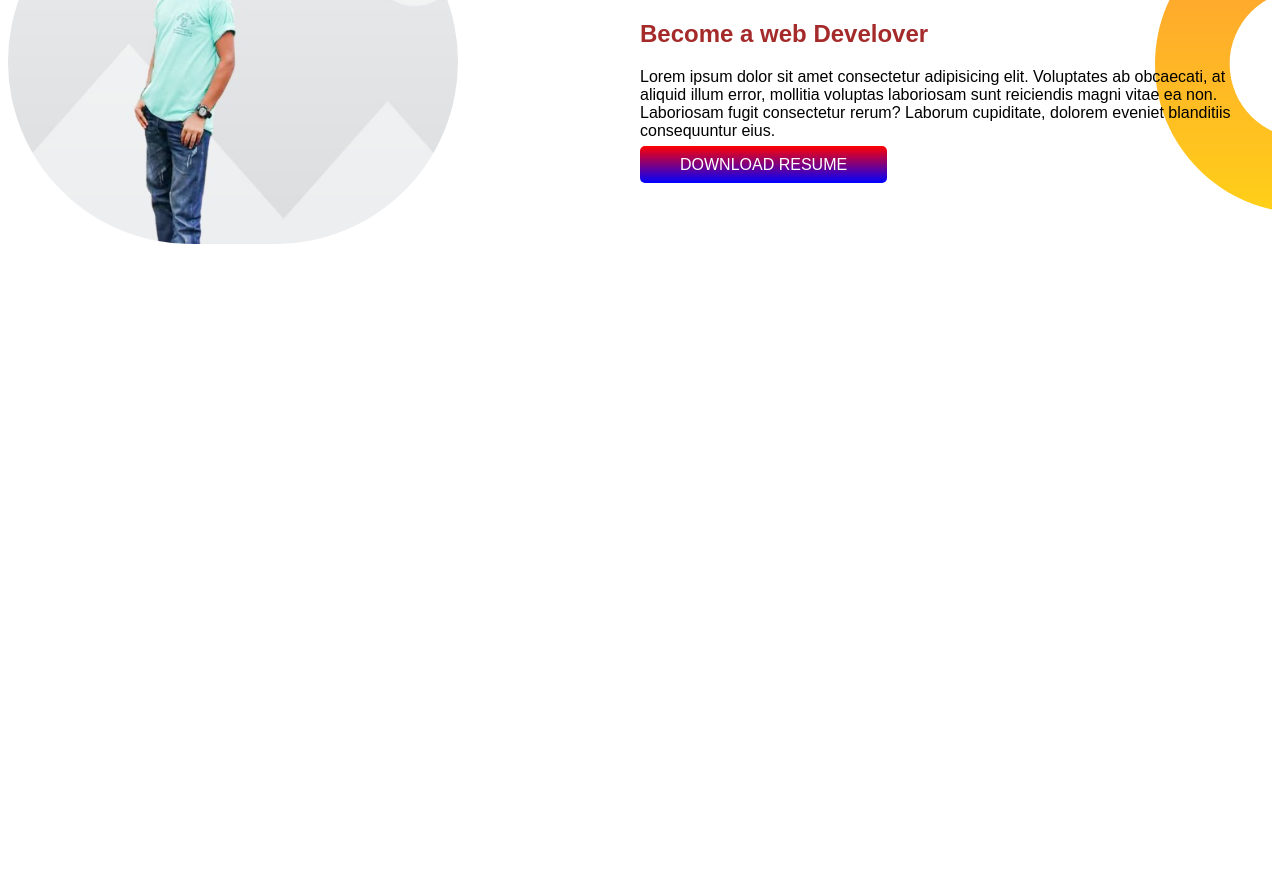
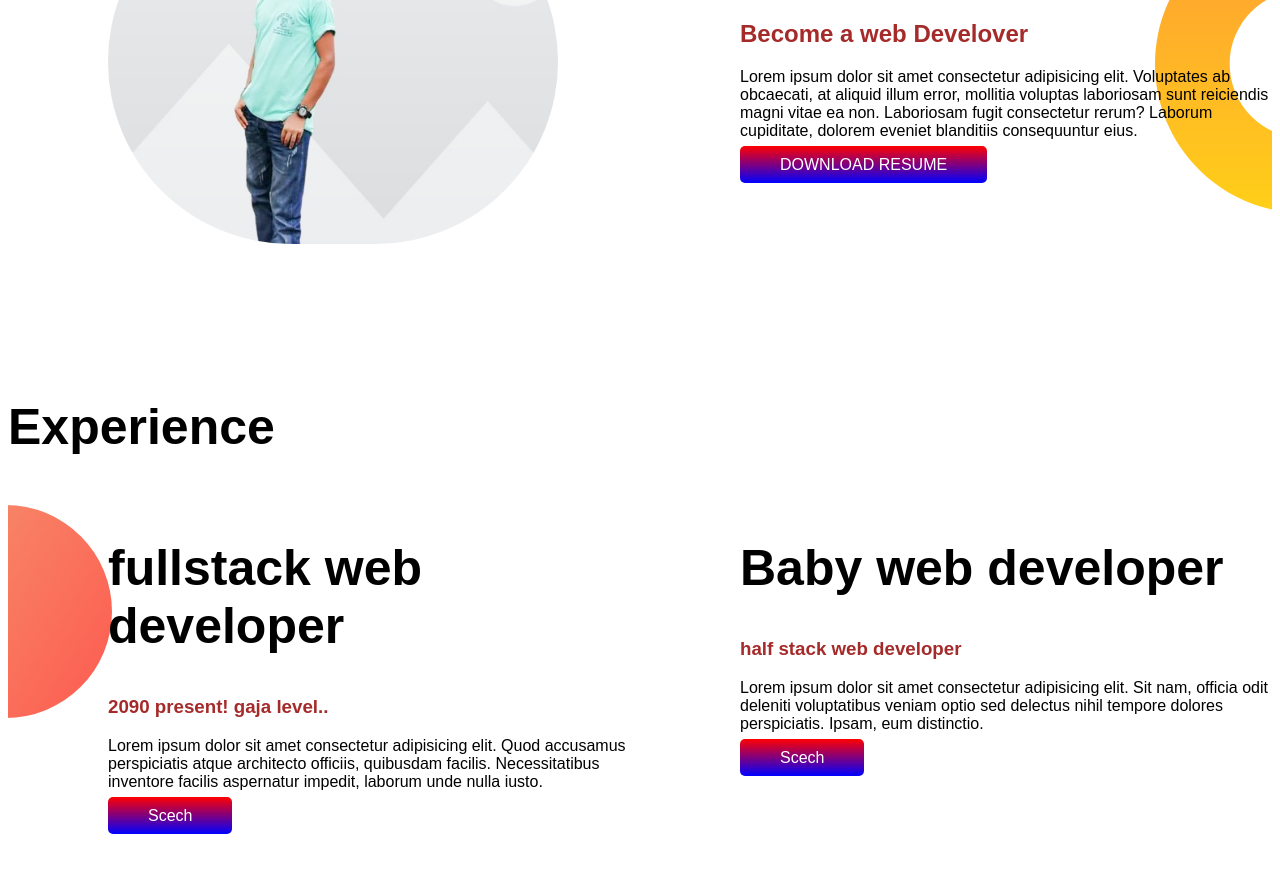
Before and after one commit to mubarakHossen/developer-portfoilo, a plain HTML site: page index.html in a window 1280 px wide. Shown: the part 700-1572 px from the top of the page. Before the commit the page ends 956 px from the top, so only its background shows below. Drawn offline with Linux system fonts and the light colour scheme.

Commit message:
add 3rd pard

```diff
--- a/index.html
+++ b/index.html
@@ -42,5 +42,28 @@
         <a class="aaa" href="https://yeahoo.com">DOWNLOAD RESUME</a>
     </div>
 </section>
+<br>
+<br>
+<br>
+<br>
+<br>
+<br>
+<section class="cd">
+    <h1>Experience</h1>
+   <div class="abc">
+        <div class="bd">
+            <h1>fullstack web developer</h1>
+            <h3>2090 present! gaja level.. </h3>
+            <p>Lorem ipsum dolor sit amet consectetur adipisicing elit. Quod accusamus perspiciatis atque architecto officiis, quibusdam facilis. Necessitatibus inventore facilis aspernatur impedit, laborum unde nulla iusto.</p>
+            <a class="aaa" href="https://yeahoo.com">Scech</a>
+        </div>
+        <div class="bd">
+            <h1>Baby web developer</h1>
+            <h3>half stack web developer</h3>
+            <p>Lorem ipsum dolor sit amet consectetur adipisicing elit. Sit nam, officia odit deleniti voluptatibus veniam optio sed delectus nihil tempore dolores perspiciatis. Ipsam, eum distinctio.</p>
+            <a class="aaa" href="https://yeahoo.com">Scech</a>
+        </div>
+   </div>
+</section>
 </body>
 </html>
--- a/style.css
+++ b/style.css
@@ -11,7 +11,7 @@ img{
 h1{
     font-size: 50px
 }
-section{
+.vvv{
     display:flex
 }
 .red{
@@ -37,6 +37,7 @@ h3{
 }
 .mmm{
     width: 50%;
+    padding-left: 100px;
 }
 h2{
     color: brown;
@@ -46,3 +47,19 @@ h2{
     background-repeat:no-repeat ;
     background-position: right;
 }
+.nnn{
+    display: flex;
+}
+.abc{
+    display: flex;
+}
+.bd{
+    width: 50%;
+    padding-left: 100px;
+}
+.cd{
+    background-image: url(images/exp-bg.png);
+    background-repeat:no-repeat ;
+    background-position: left;
+    margin-bottom: 100px;
+}
```
